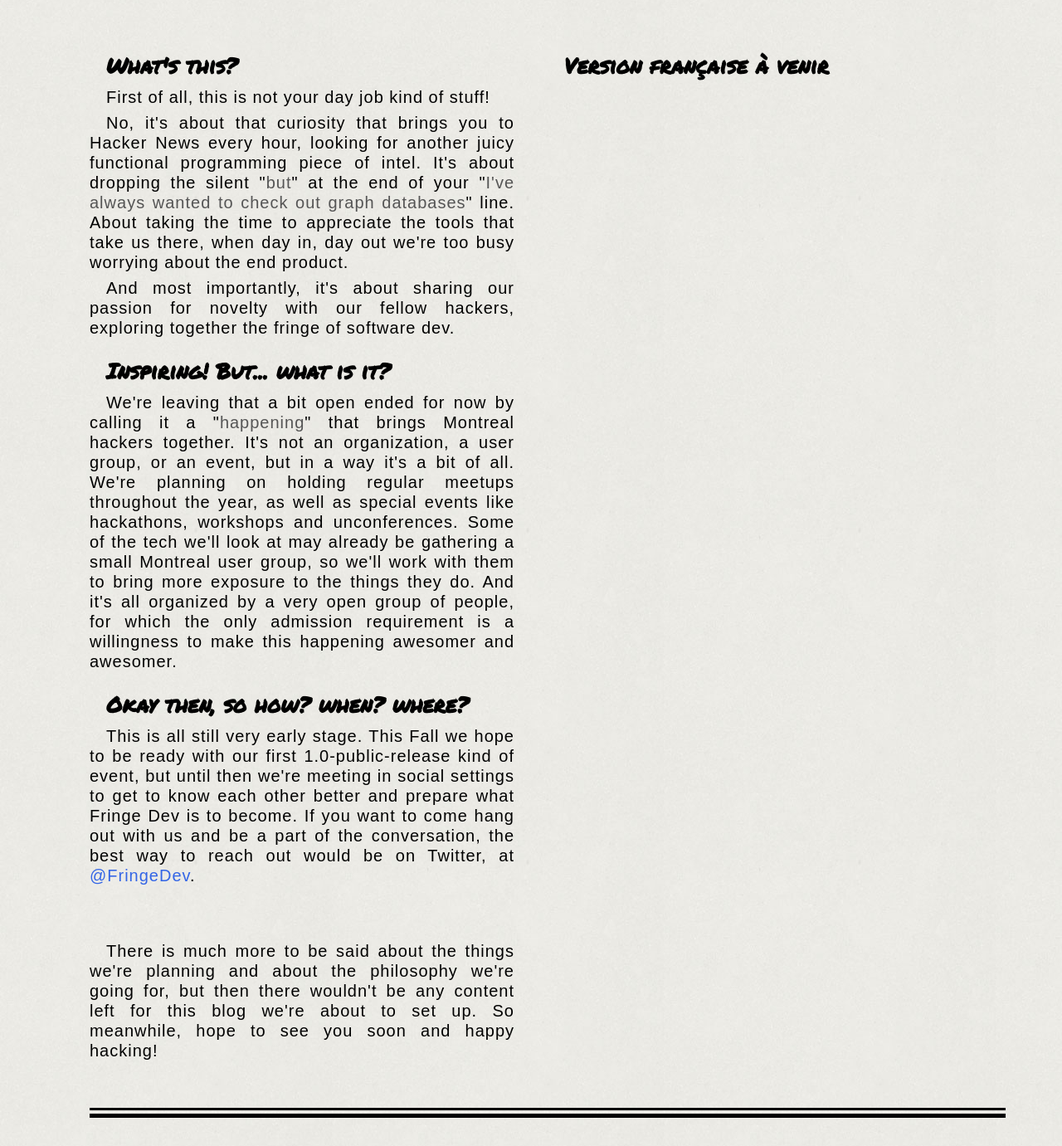
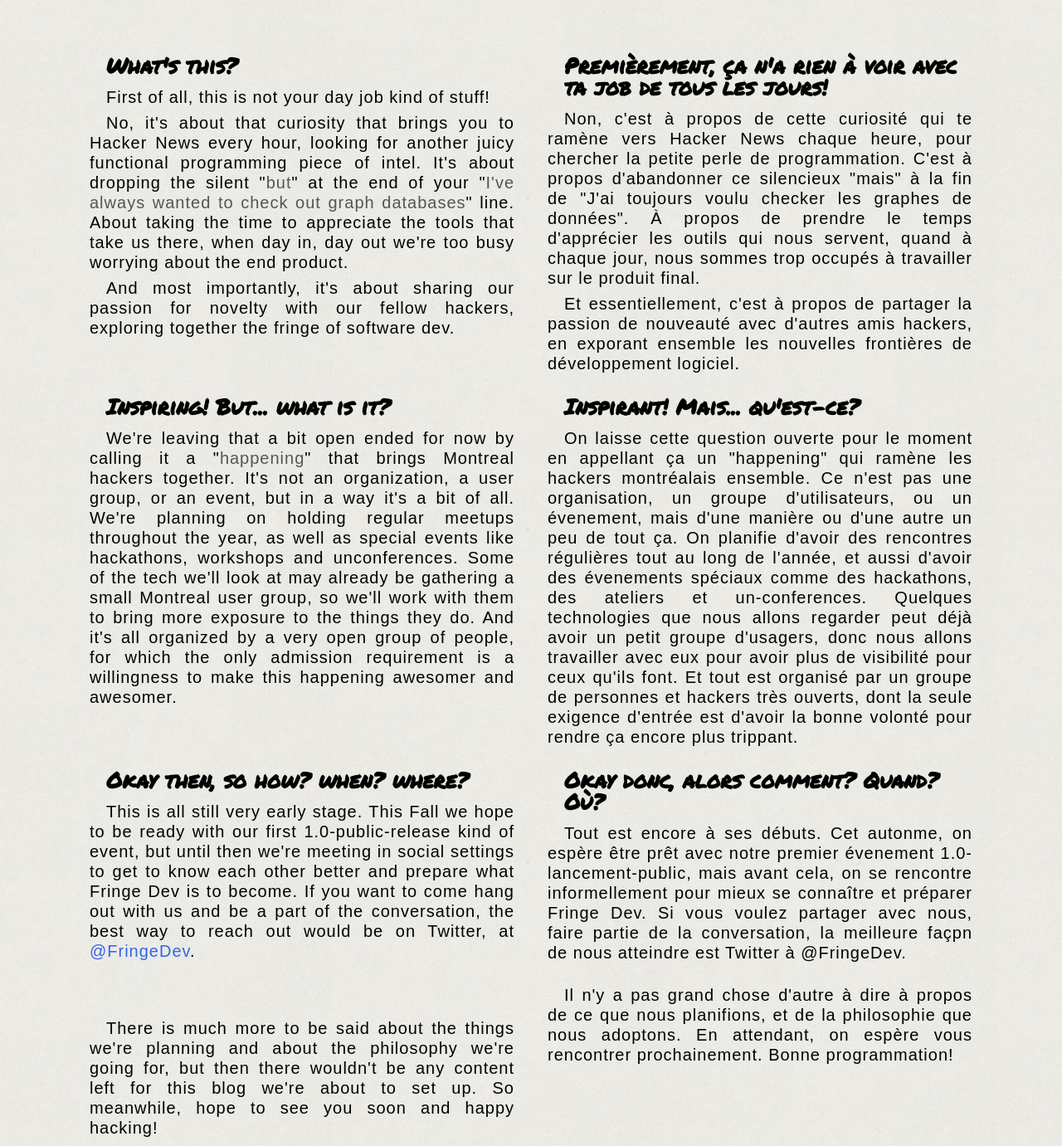
Before and after one commit to fringedev/fringedev.github.com, a plain HTML site: page index.html in a window 1280 px wide. Shown: the part 644-2025 px from the top of the page at 83% size. Drawn offline with Linux system fonts and the light colour scheme; a web font is replaced by a local one.

Commit message:
français

```diff
--- a/index.html
+++ b/index.html
@@ -41,9 +41,9 @@
             </p>
         </div>
         <div class="grid_6 content_block">
-            <h2>Version fran&ccedil;aise &agrave; venir</h2>
-            <p>&nbsp;
-            </p>
+            <h2>Premièrement, ça n'a rien à voir avec ta job de tous les jours!</h2>
+            <p>Non, c'est à propos de cette curiosité qui te ramène vers Hacker News chaque heure, pour chercher  la petite perle de programmation. C'est à propos d'abandonner ce silencieux "mais" à la fin de "J'ai toujours voulu checker les graphes de données". À propos de prendre le temps d'apprécier les outils qui nous servent, quand à chaque jour, nous sommes trop occupés à travailler sur le produit final. </p>
+			<p>Et essentiellement, c'est à propos de partager la passion de nouveauté avec d'autres amis hackers, en exporant ensemble les nouvelles frontières de développement logiciel. </p>
         </div>
         <div class="clear">&nbsp;</div>
 
@@ -58,9 +58,8 @@
             </p>
         </div>
         <div class="grid_6 content_block">
-            <h2>&nbsp;</h2>
-            <p>&nbsp;
-            </p>
+            <h2>Inspirant! Mais... qu'est-ce?</h2>
+            <p>On laisse cette question ouverte pour le moment en appellant ça un "happening" qui ramène les hackers montréalais ensemble. Ce n'est pas une organisation, un groupe d'utilisateurs, ou un évenement, mais d'une manière ou d'une autre un peu de tout ça. On planifie d'avoir des rencontres régulières tout au long de l'année, et aussi d'avoir des évenements spéciaux comme des hackathons, des ateliers et un-conferences. Quelques technologies que nous allons regarder peut déjà avoir un petit groupe d'usagers, donc nous allons travailler avec eux pour avoir plus de visibilité pour ceux qu'ils font. Et tout est organisé par un groupe de personnes et hackers très ouverts, dont la seule exigence d'entrée est d'avoir la bonne volonté pour rendre ça encore plus trippant.</p>
         </div>
         <div class="clear">&nbsp;</div>
 
@@ -73,9 +72,8 @@
             </p>
         </div>
         <div class="grid_6 content_block">
-            <h2>&nbsp;</h2>
-            <p>&nbsp;
-            </p>
+            <h2>Okay donc, alors comment? Quand? Où?</h2>
+            <p>Tout est encore à ses débuts. Cet autonme, on espère être prêt avec notre premier évenement 1.0-lancement-public, mais avant cela, on se rencontre informellement pour mieux se connaître et préparer Fringe Dev. Si vous voulez partager avec nous, faire partie de la conversation, la meilleure façpn de nous atteindre est Twitter à @FringeDev.</p>
         </div>
         <div class="clear">&nbsp;</div>
 
@@ -86,9 +84,7 @@
             </p>
         </div>
         <div class="grid_6 content_block">
-            <h2>&nbsp;</h2>
-            <p>&nbsp;
-            </p>
+            <p>Il n'y a pas grand chose d'autre à dire à propos de ce que nous planifions, et de la philosophie que nous adoptons. En attendant, on espère vous rencontrer prochainement. Bonne programmation!</p>
         </div>
         <div class="clear">&nbsp;</div>
 
```
